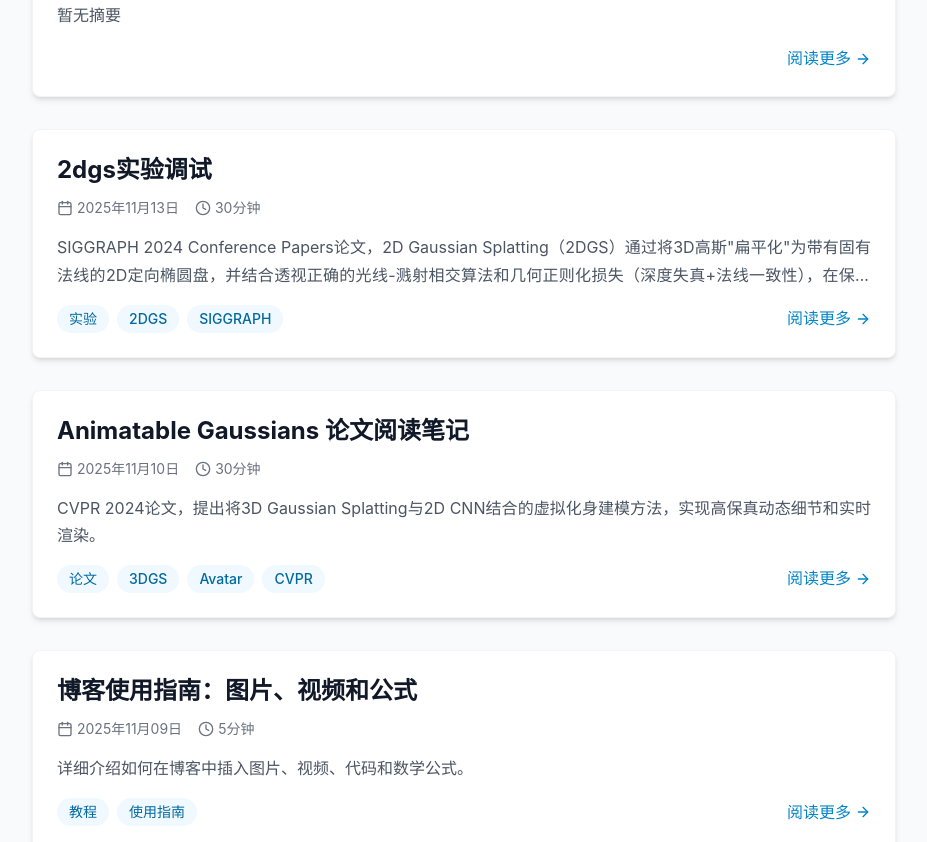
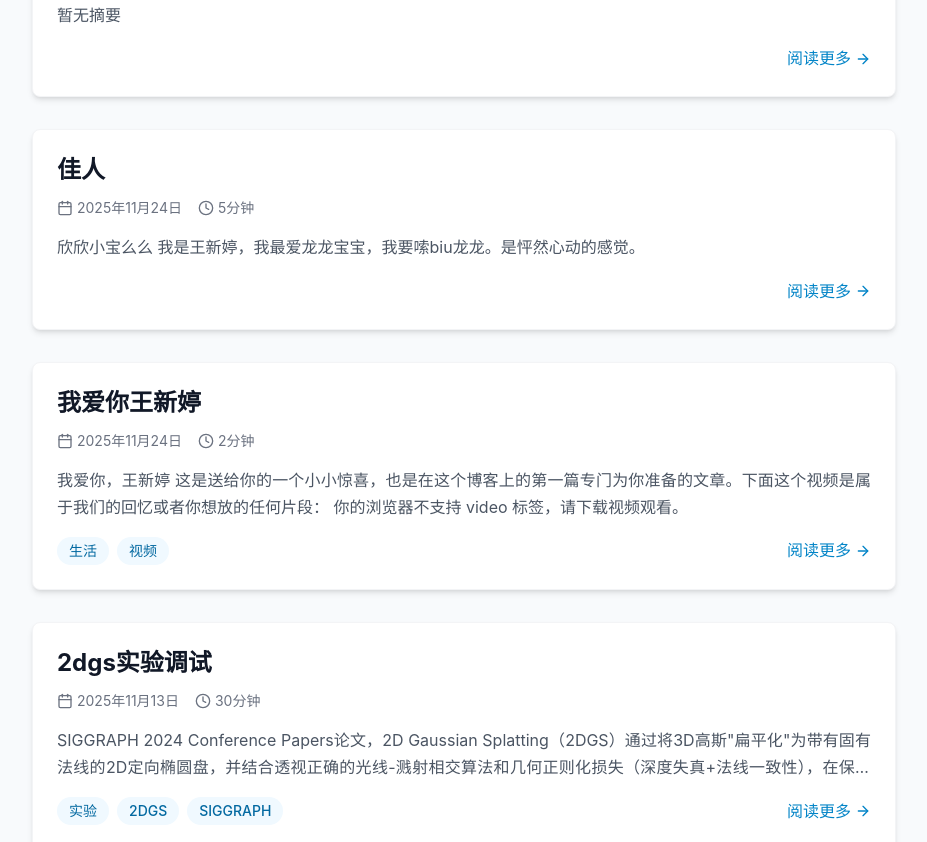
Before and after one commit to yulong99/myblog, a Next.js app: page / in a window 1280 px wide. Shown: the part 940-1782 px from the top of the page, without its empty margins (176-1103 px from the left). Built offline with nearby package versions, Linux system fonts and the light colour scheme.

Commit message:
add splash screen and wxt video post

```diff
--- a/app/layout.tsx
+++ b/app/layout.tsx
@@ -2,6 +2,7 @@ import type { Metadata } from 'next'
 import './globals.css'
 import Header from '@/components/Header'
 import Footer from '@/components/Footer'
+import SplashScreen from '@/components/SplashScreen'
 
 export const metadata: Metadata = {
   title: '王宇龙的博客',
@@ -16,11 +17,13 @@ export default function RootLayout({
   return (
     <html lang="zh-CN">
       <body className="min-h-screen flex flex-col">
-        <Header />
-        <main className="flex-grow">
-          {children}
-        </main>
-        <Footer />
+        <SplashScreen>
+          <Header />
+          <main className="flex-grow">
+            {children}
+          </main>
+          <Footer />
+        </SplashScreen>
       </body>
     </html>
   )
--- /dev/null
+++ b/components/SplashScreen.tsx
@@ -0,0 +1,51 @@
+"use client";
+
+import React, { useEffect, useState } from "react";
+
+interface SplashScreenProps {
+  children: React.ReactNode;
+}
+
+export default function SplashScreen({ children }: SplashScreenProps) {
+  const [visible, setVisible] = useState(true);
+
+  useEffect(() => {
+    if (typeof window === "undefined") return;
+
+    const hasSeen = window.sessionStorage.getItem("seen_splash_wxt") === "1";
+    if (hasSeen) {
+      setVisible(false);
+      return;
+    }
+
+    const timer = setTimeout(() => {
+      setVisible(false);
+      window.sessionStorage.setItem("seen_splash_wxt", "1");
+    }, 2500);
+
+    return () => {
+      clearTimeout(timer);
+    };
+  }, []);
+
+  return (
+    <div className="relative min-h-screen flex flex-col">
+      {children}
+      {visible && (
+        <div className="fixed inset-0 z-50 flex items-center justify-center bg-black/80">
+          <div
+            className="text-center px-6 py-8 rounded-2xl border border-white/20 shadow-2xl backdrop-blur-md"
+            onClick={() => setVisible(false)}
+          >
+            <p className="text-3xl md:text-5xl font-bold text-white mb-4 tracking-wide">
+              我爱你王新婷！
+            </p>
+            <p className="text-sm md:text-base text-gray-200">
+              为你特别制作的开屏小彩蛋，点击即可进入博客~
+            </p>
+          </div>
+        </div>
+      )}
+    </div>
+  );
+}
--- /dev/null
+++ b/posts/wxt.md
@@ -0,0 +1,27 @@
+---
+title: "我爱你王新婷"
+date: "2025-11-24"
+tags: ["生活", "视频"]
+readTime: "2分钟"
+---
+
+# 我爱你，王新婷
+
+这是送给你的一个小小惊喜，也是在这个博客上的第一篇专门为你准备的文章。
+
+下面这个视频是属于我们的回忆或者你想放的任何片段：
+
+<video
+  controls
+  class="w-full max-w-2xl mx-auto rounded-xl shadow-lg mt-6"
+>
+  <source src="/videos/wxt-love.mp4" type="video/mp4" />
+  你的浏览器不支持 video 标签，请下载视频观看。
+</video>
+
+你可以随时来这里，把想说的话写在这篇文章里，也可以换成新的视频，只要把
+`public/videos/wxt-love.mp4` 换成你想要的视频即可。
+
+愿以后你打开这个网站，看到的第一个画面和这篇文章，都能让你想到：
+
+> 有一个人一直在认真地爱你、支持你。
--- /dev/null
+++ b/posts/佳人.md
@@ -0,0 +1,12 @@
+# 欣欣小宝么么
+
+我是王新婷，我最爱龙龙宝宝，我要嗦biu龙龙！
+
+
+
+
+![图片描述](/images/DSC_7124.JPG)
+
+是怦然心动的感觉
+
+![哇](/images/DSC_8332.JPG)
```
